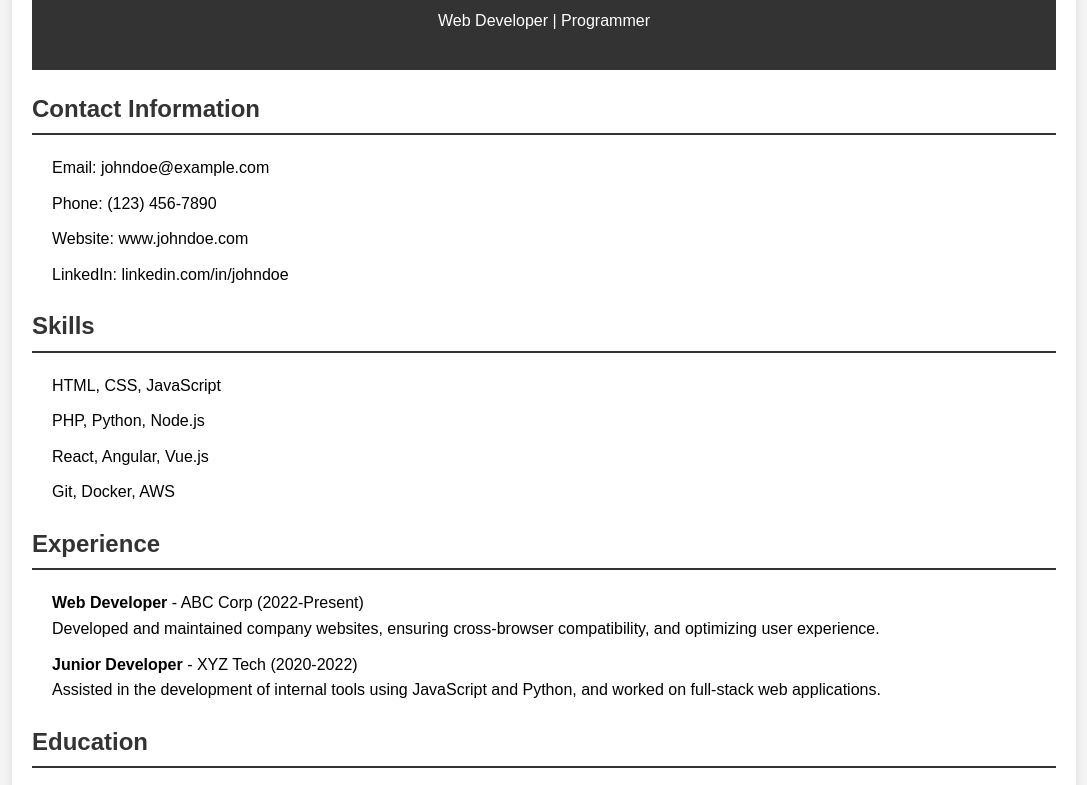
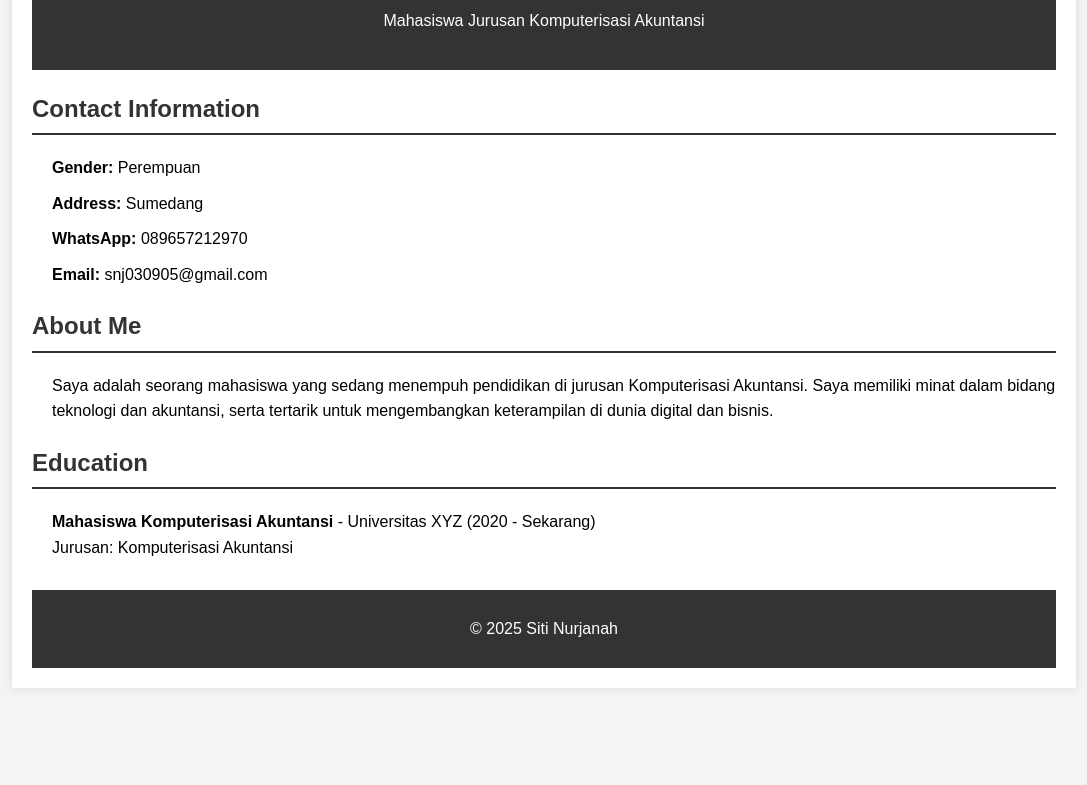
Before and after one commit to snj052/siti-pertemuan1b, a plain HTML site: page index.html in a window 1280 px wide. Shown: the part 99-884 px from the top of the page, without its empty margins (96-1183 px from the left). After the commit the page ends 800 px from the top, so only its background shows below. Drawn offline with Linux system fonts and the light colour scheme.

Commit message:
Update index.html

```diff
--- a/index.html
+++ b/index.html
@@ -3,7 +3,7 @@
 <head>
     <meta charset="UTF-8">
     <meta name="viewport" content="width=device-width, initial-scale=1.0">
-    <title>CV Online</title>
+    <title>CV Online - Siti Nurjanah</title>
     <style>
         body {
             font-family: Arial, sans-serif;
@@ -46,7 +46,7 @@
         li {
             margin-bottom: 10px;
         }
-        .contact-info, .skills, .experience, .education {
+        .contact-info, .about-me, .education {
             margin-bottom: 20px;
         }
         footer {
@@ -62,47 +62,26 @@
 
     <div class="container">
         <header>
-            <h1>John Doe</h1>
-            <p>Web Developer | Programmer</p>
+            <h1>Siti Nurjanah</h1>
+            <p>Mahasiswa Jurusan Komputerisasi Akuntansi</p>
         </header>
 
         <section class="contact-info">
             <h2>Contact Information</h2>
             <div class="content">
                 <ul>
-                    <li>Email: johndoe@example.com</li>
-                    <li>Phone: (123) 456-7890</li>
-                    <li>Website: www.johndoe.com</li>
-                    <li>LinkedIn: linkedin.com/in/johndoe</li>
+                    <li><strong>Gender:</strong> Perempuan</li>
+                    <li><strong>Address:</strong> Sumedang</li>
+                    <li><strong>WhatsApp:</strong> 089657212970</li>
+                    <li><strong>Email:</strong> snj030905@gmail.com</li>
                 </ul>
             </div>
         </section>
 
-        <section class="skills">
-            <h2>Skills</h2>
+        <section class="about-me">
+            <h2>About Me</h2>
             <div class="content">
-                <ul>
-                    <li>HTML, CSS, JavaScript</li>
-                    <li>PHP, Python, Node.js</li>
-                    <li>React, Angular, Vue.js</li>
-                    <li>Git, Docker, AWS</li>
-                </ul>
-            </div>
-        </section>
-
-        <section class="experience">
-            <h2>Experience</h2>
-            <div class="content">
-                <ul>
-                    <li>
-                        <strong>Web Developer</strong> - ABC Corp (2022-Present)<br>
-                        Developed and maintained company websites, ensuring cross-browser compatibility, and optimizing user experience.
-                    </li>
-                    <li>
-                        <strong>Junior Developer</strong> - XYZ Tech (2020-2022)<br>
-                        Assisted in the development of internal tools using JavaScript and Python, and worked on full-stack web applications.
-                    </li>
-                </ul>
+                <p>Saya adalah seorang mahasiswa yang sedang menempuh pendidikan di jurusan Komputerisasi Akuntansi. Saya memiliki minat dalam bidang teknologi dan akuntansi, serta tertarik untuk mengembangkan keterampilan di dunia digital dan bisnis.</p>
             </div>
         </section>
 
@@ -111,15 +90,15 @@
             <div class="content">
                 <ul>
                     <li>
-                        <strong>Bachelor of Science in Computer Science</strong> - University of ABC (2016-2020)<br>
-                        Relevant courses: Web Development, Algorithms, Data Structures, Databases.
+                        <strong>Mahasiswa Komputerisasi Akuntansi</strong> - Universitas XYZ (2020 - Sekarang)<br>
+                        Jurusan: Komputerisasi Akuntansi
                     </li>
                 </ul>
             </div>
         </section>
 
         <footer>
-            <p>© 2025 John Doe</p>
+            <p>© 2025 Siti Nurjanah</p>
         </footer>
     </div>
 
```
